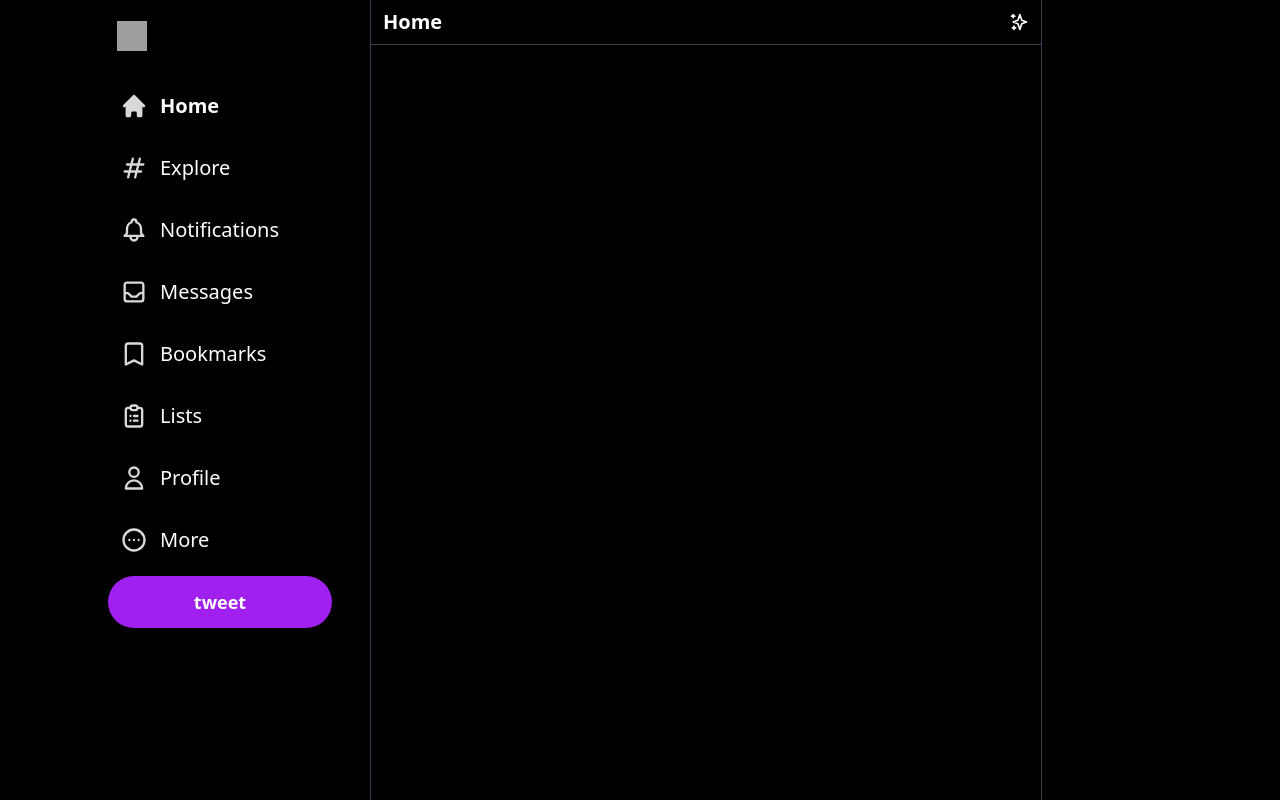
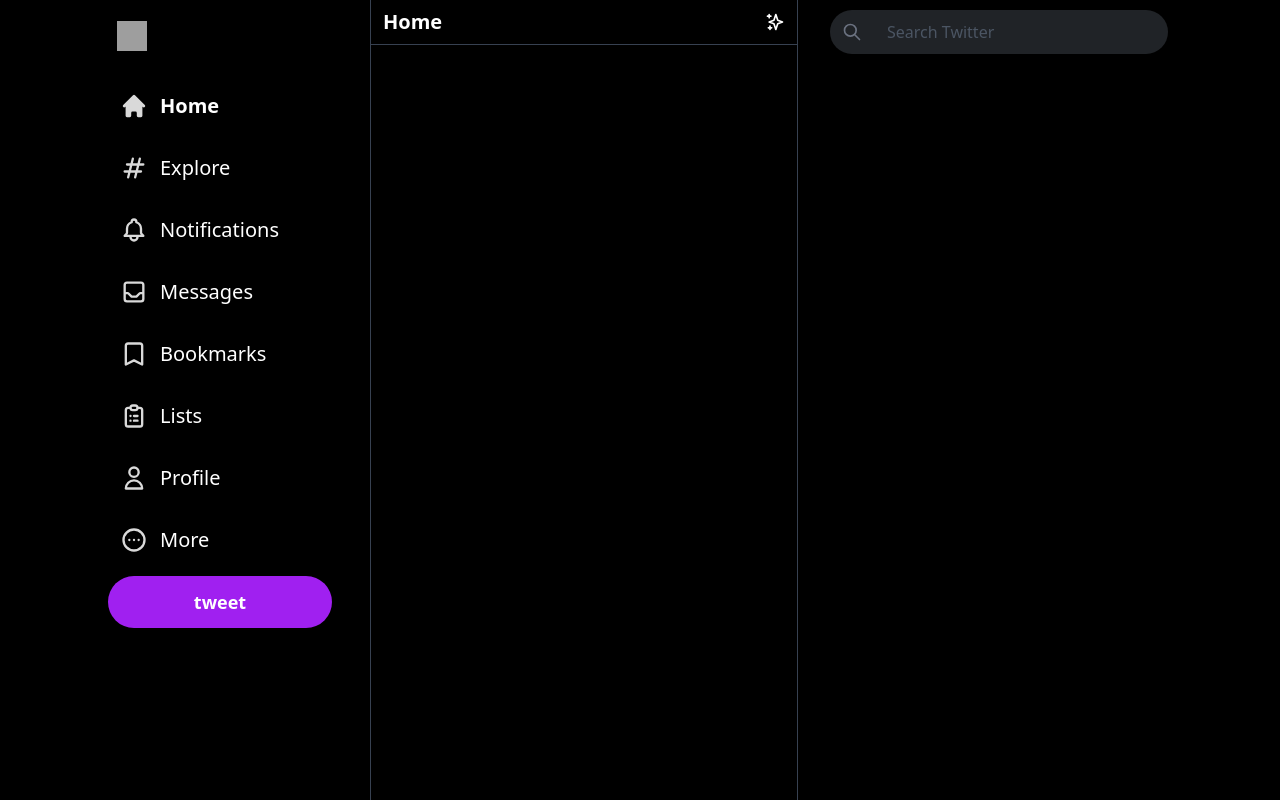
Before and after one commit to zourdycodes/tweepies-fullstack, a Next.js app: page / in a window 1280 px wide. Built offline with nearby package versions, Linux system fonts and the light colour scheme; grey boxes are pictures that could not be loaded.

Commit message:
design: layouting the landing page

```diff
--- /dev/null
+++ b/components/atoms/ImageGenerics.tsx
@@ -0,0 +1,22 @@
+import React from 'react';
+import Image from 'next/image';
+
+type Props = {
+  src: string | null;
+  alt: string;
+  onClick?: () => void;
+  className: string;
+  extraStyle?: string;
+  width?: number;
+  height?: number;
+};
+
+export const ImageGenerics: React.FC<Props> = (props) => {
+  const { src, alt, onClick, className, extraStyle } = props;
+
+  return (
+    <div className={`${className} relative`} onClick={onClick}>
+      <Image alt={alt} src={src} className={extraStyle} layout="fill" />
+    </div>
+  );
+};
--- /dev/null
+++ b/components/organisms/AddPost.tsx
@@ -0,0 +1,9 @@
+import React from 'react';
+
+export const AddPost: React.FC = () => {
+  return (
+    <div>
+      <h1>add post component</h1>
+    </div>
+  );
+};
--- a/components/organisms/Widgets.tsx
+++ b/components/organisms/Widgets.tsx
@@ -1,9 +1,37 @@
+import { SearchIcon } from '@heroicons/react/outline';
 import React from 'react';
 
-export const Widgets: React.FC = () => {
+type TrendingResult = {
+  heading: string;
+  description: string;
+  img: string;
+  tags: string[];
+};
+
+type FollowResult = {
+  userImg: string;
+  username: string;
+  tag: string;
+};
+
+interface Props {
+  trendingResult: TrendingResult[];
+  followResult: FollowResult[];
+}
+
+export const Widgets: React.FC<Props> = ({ followResult, trendingResult }) => {
   return (
-    <div>
-      <h1></h1>
+    <div className="hidden lg:inline ml-8 xl:w-[450px] py-1 space-y-5">
+      <div className="sticky top-0 py-1.5 bg-black z-50 w-11/12 xl:w-9/12">
+        <div className="flex items-center bg-[#202327] p-3 rounded-full relative">
+          <SearchIcon className="text-gray-500 h-5 z-50" />
+          <input
+            type="text"
+            className="bg-transparent placeholder-gray-600 outline-none text-[#d9d9d9] absolute focus:outline-none focus:border-none  pl-11 border border-transparent w-full focus:border-[#1d9bf0] rounded-full focus:bg-black focus:shadow-lg"
+            placeholder="Search Twitter"
+          />
+        </div>
+      </div>
     </div>
   );
 };
```
Also changed, not shown: 1 other file (tests, documents, lock files or other folders).
